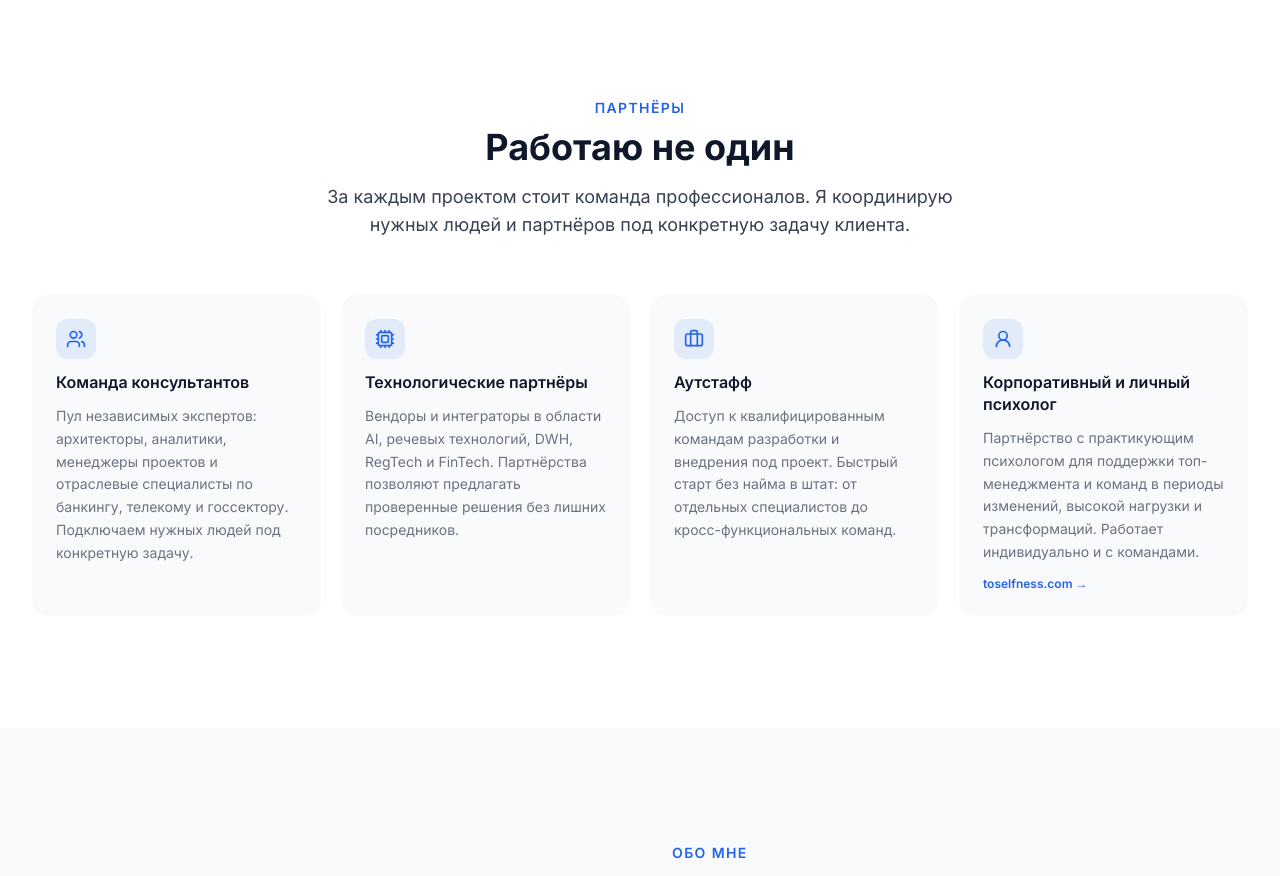
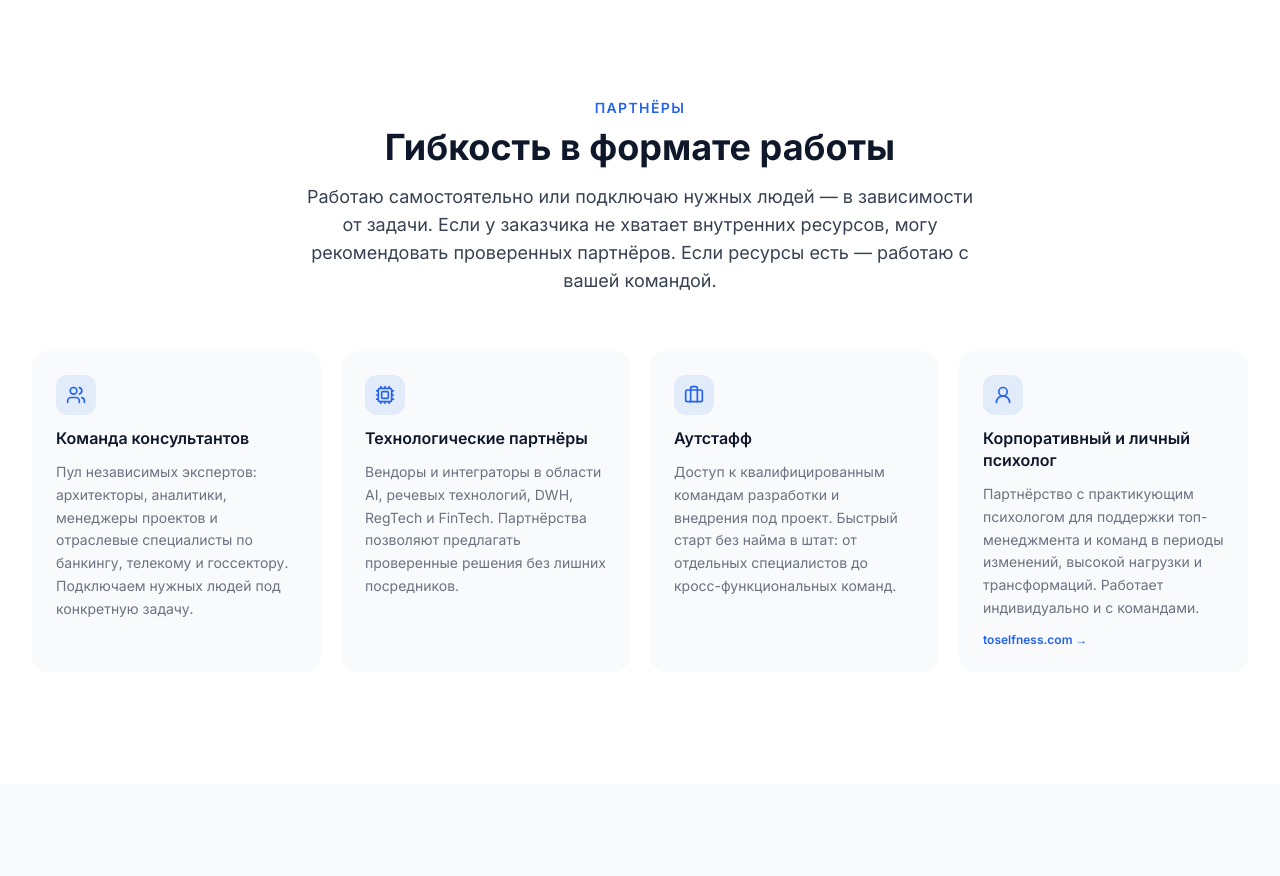
Before and after one commit to pavelypopov-droid/pavel-popov, a Next.js app: page / in a window 1280 px wide. Shown: the part 3040-3916 px from the top of the page. Built offline with nearby package versions, Linux system fonts and the light colour scheme; no server answers.

Commit message:
Partners: rewrite title/subtitle to reflect flexible engagement model
Co-Authored-By: Claude Sonnet 4.6 <noreply@anthropic.com>

```diff
--- a/components/sections/PartnersSection.tsx
+++ b/components/sections/PartnersSection.tsx
@@ -5,9 +5,9 @@ import type { Locale } from "@/lib/i18n-config";
 const t = {
   ru: {
     eyebrow: "Партнёры",
-    title: "Работаю не один",
+    title: "Гибкость в формате работы",
     subtitle:
-      "За каждым проектом стоит команда профессионалов. Я координирую нужных людей и партнёров под конкретную задачу клиента.",
+      "Работаю самостоятельно или подключаю нужных людей — в зависимости от задачи. Если у заказчика не хватает внутренних ресурсов, могу рекомендовать проверенных партнёров. Если ресурсы есть — работаю с вашей командой.",
     partners: [
       {
         icon: Users,
@@ -41,9 +41,9 @@ const t = {
   },
   en: {
     eyebrow: "Partners",
-    title: "I don't work alone",
+    title: "Flexible engagement model",
     subtitle:
-      "Behind every project stands a team of professionals. I coordinate the right people and partners for each client's specific challenge.",
+      "I work independently or bring in the right people — depending on what the project needs. If you lack internal resources, I can recommend trusted partners. If your team is in place, I work alongside them.",
     partners: [
       {
         icon: Users,
```
